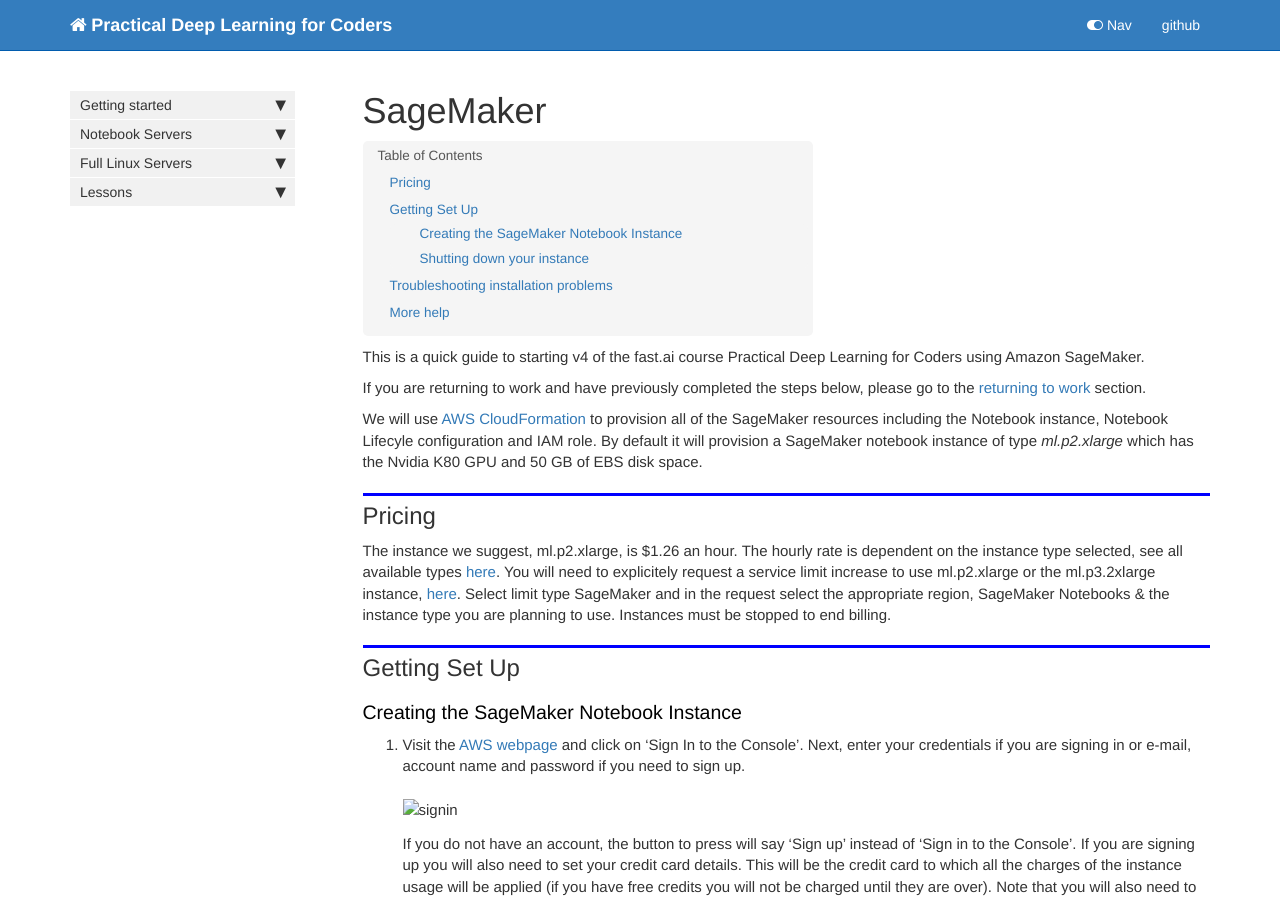
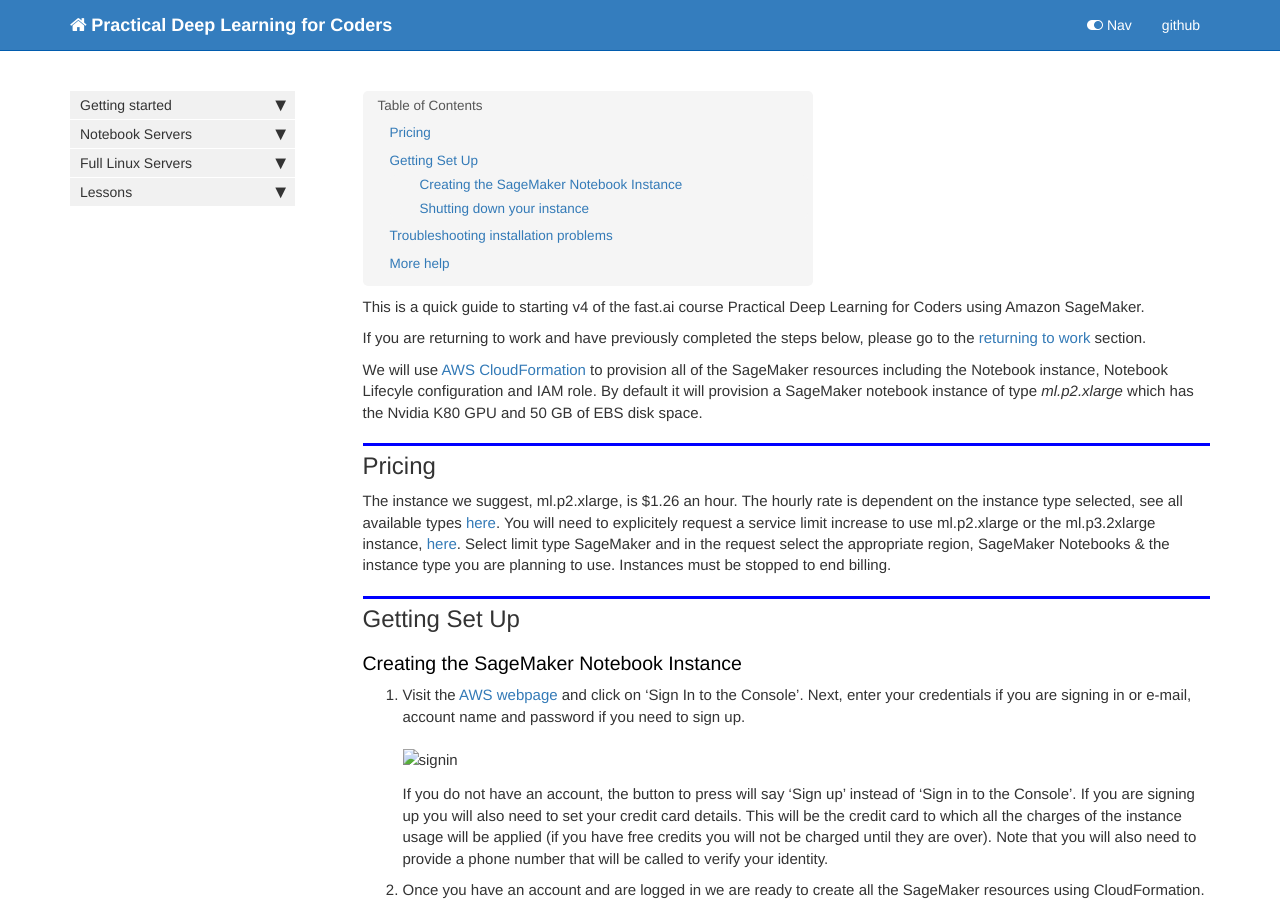
Before and after one commit to fastai/course20, a Jekyll site: the page built from docs/start_sagemaker.md, in a window 1280 px wide and 900 px high. Built offline with Jekyll 4.4.1, drawn with Linux system fonts in a browser that asks for light colours; nearby versions of some CDN libraries; our own code applies the rules of GitHub Pages for plain Markdown files; comment, search, counter and statistics services are not loaded.

Commit message:
Update start_sagemaker.md

```diff
--- a/docs/start_sagemaker.md
+++ b/docs/start_sagemaker.md
@@ -1,8 +1,3 @@
----
-title: SageMaker
-keywords:
-sidebar: home_sidebar
----
 
 This is a quick guide to starting v4 of the fast.ai course Practical Deep Learning for Coders using Amazon SageMaker.
 
```
